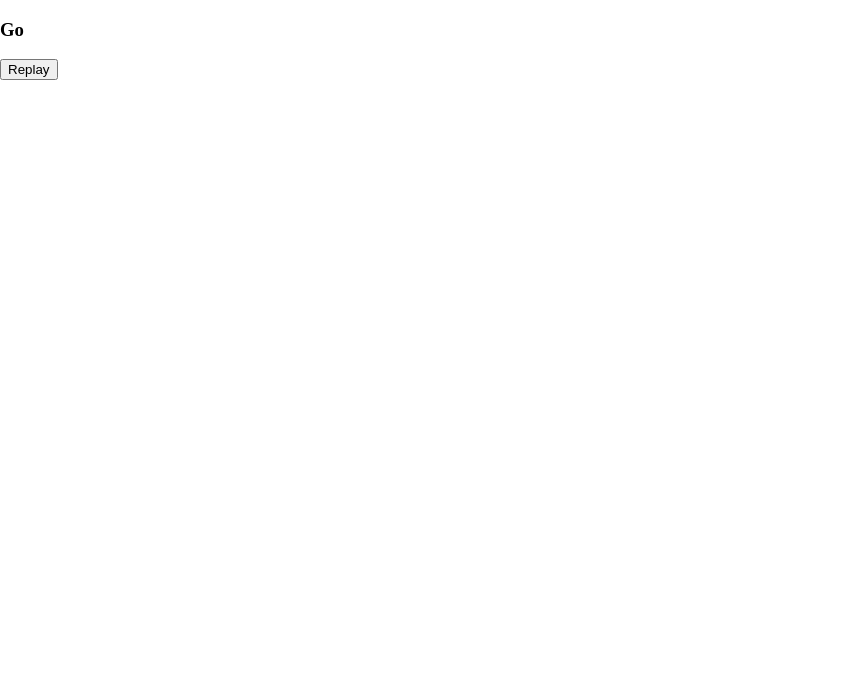
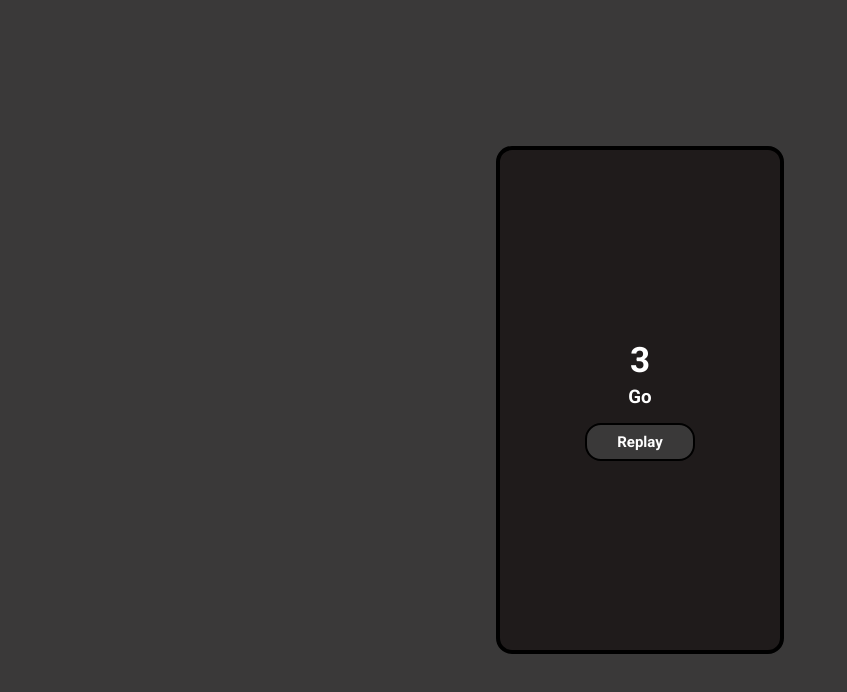
Before and after one commit to Ameer2000Mzori/Animated-Countdown, a website built with webpack: page src/index.html in a window 1280 px wide. Shown: the whole page, without its empty margins (0-847 px from the left). Built offline with nearby package versions, Linux system fonts and the light colour scheme; a web font is replaced by a local one.

Commit message:
added styling and added one html element

```diff
--- a/src/index.html
+++ b/src/index.html
@@ -20,7 +20,8 @@
   <body>
     <header class="header">
       <div class="head-Wrap">
-        <h3>Go</h3>
+        <h2 class="number-Text">3</h2>
+        <h3 class="ready-Text">Go</h3>
         <button class="replay-Btn">Replay</button>
       </div>
     </header>
--- a/src/style.scss
+++ b/src/style.scss
@@ -7,3 +7,70 @@ body {
   padding: 0;
   margin: 0;
 }
+
+.header {
+  height: 100vh;
+  display: flex;
+  flex-direction: column;
+  text-align: center;
+  align-items: center;
+  justify-content: center;
+  background-color: rgb(58, 57, 57);
+
+  .head-Wrap {
+    height: 500px;
+    width: 280px;
+    font-family: $fontOne;
+    background-color: rgb(31, 27, 27);
+    border-radius: 1rem;
+    color: white;
+    display: flex;
+    flex-direction: column;
+    text-align: center;
+    align-items: center;
+    justify-content: center;
+    border: solid black 4px;
+
+    .number-Text {
+      padding: 0;
+      margin: 0;
+      margin-bottom: 5px;
+      font-size: 35px;
+    }
+
+    .ready-Text {
+      padding: 0;
+      margin: 0;
+      width: 100px;
+      margin-bottom: 15px;
+    }
+
+    .replay-Btn {
+      padding: 8px 30px;
+      text-align: center;
+      align-items: center;
+      display: flex;
+      flex-direction: column;
+      justify-content: center;
+      font-size: 15px;
+      font-family: $fontOne;
+      font-weight: 600;
+      background-color: rgb(58, 57, 57);
+      color: white;
+      border: solid black 2px;
+      border-radius: 1rem;
+    }
+
+    .replay-Btn:hover {
+      background-color: white;
+      color: black;
+      border: solid rgb(58, 57, 57) 2px;
+    }
+
+    .replay-Btn:active {
+      background-color: rgb(58, 57, 57);
+      color: white;
+      border: solid black 2px;
+    }
+  }
+}
```
Also changed, not shown: src/style.css, 1 other file.
